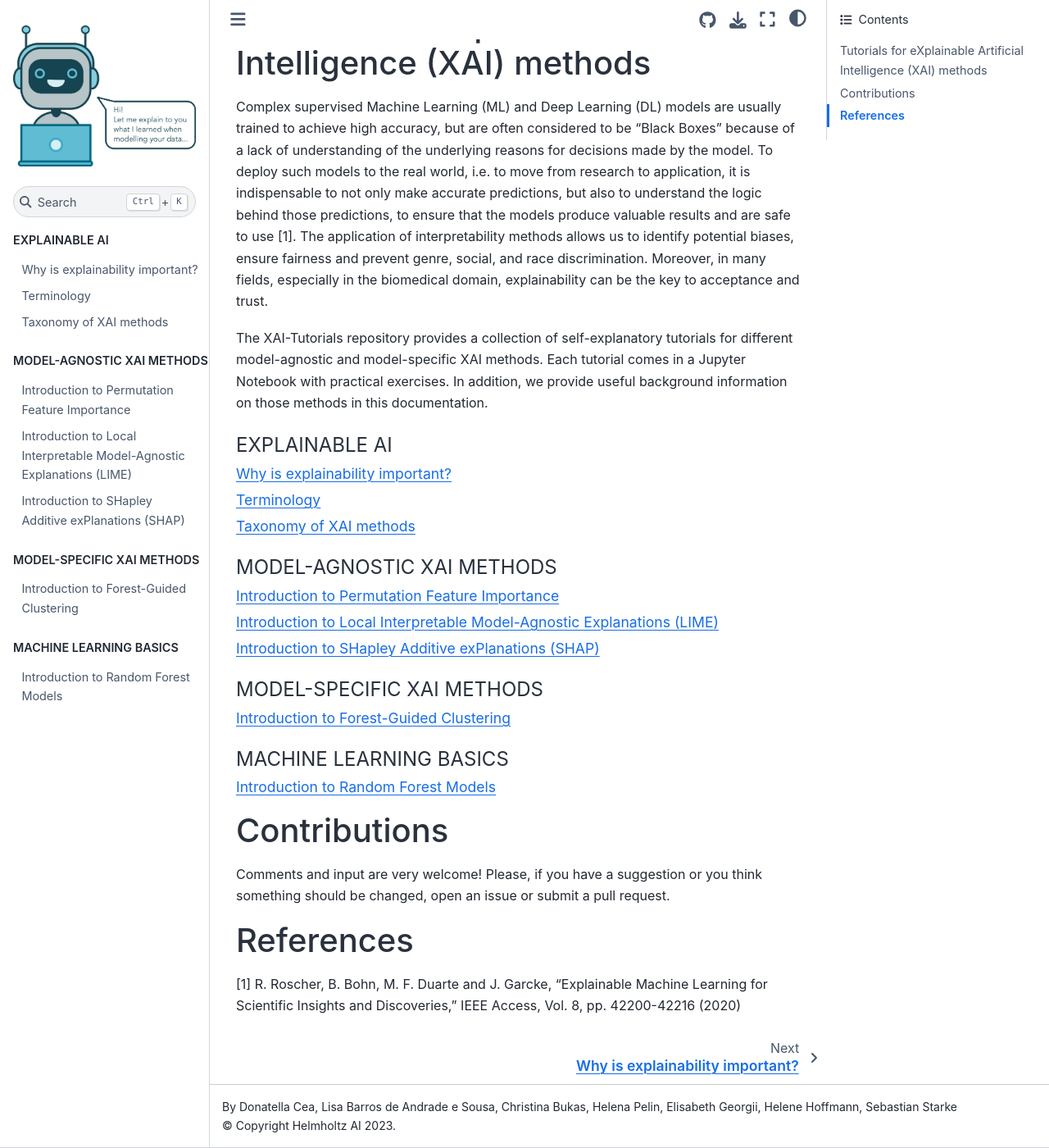
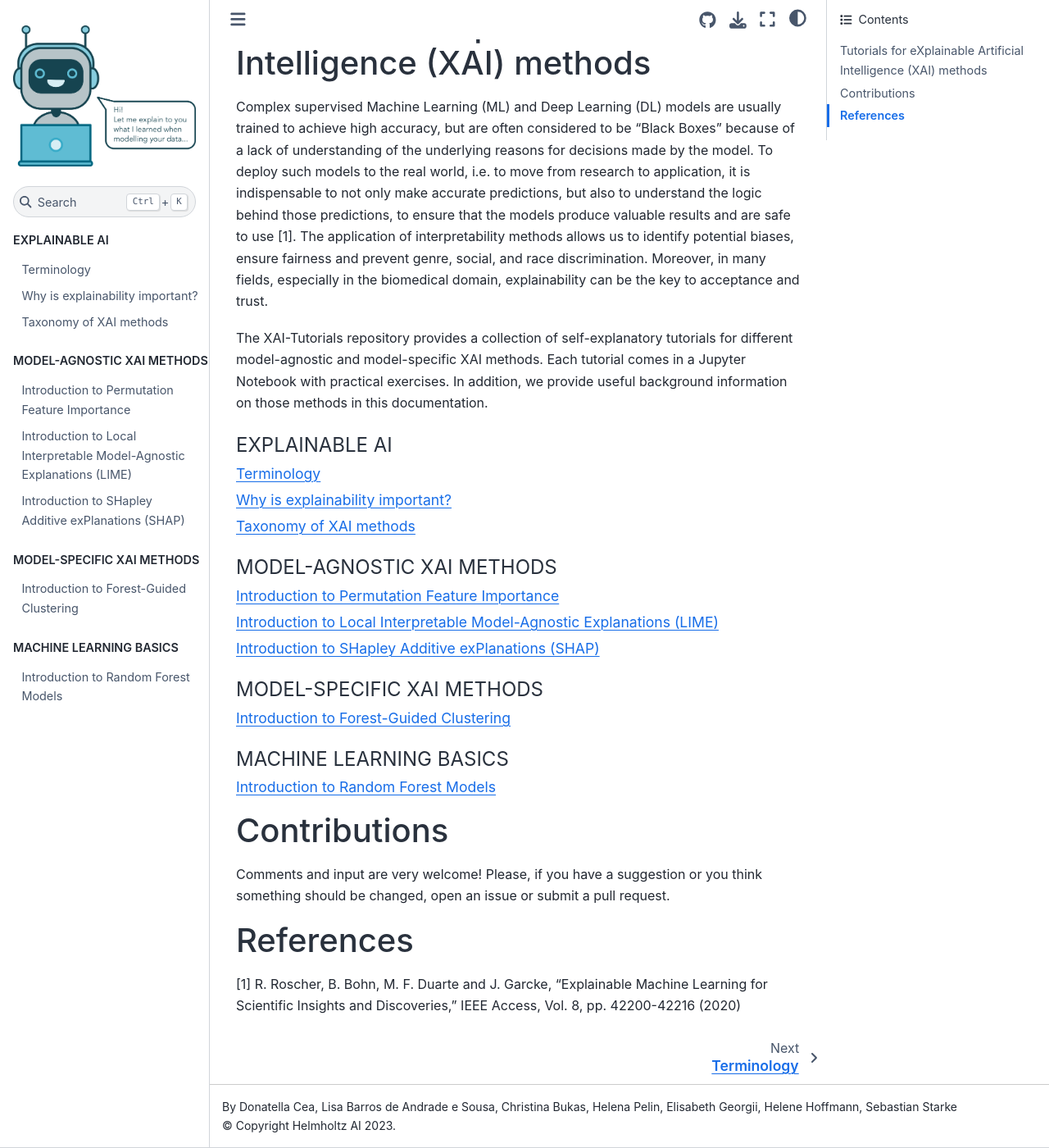
Before and after one commit to HelmholtzAI-Consultants-Munich/XAI-Tutorials, a Sphinx documentation site: the page built from docs/source/index.rst, in a window 1280 px wide and 1400 px high, scrolled down 64 px. Shown: the whole window at 82% size. Built offline with Sphinx 7.4.7 and the Sphinx Book theme 1.1.4, drawn with Linux system fonts in a browser that asks for light colours.

Commit message:
Switch order in index.rst

```diff
--- a/docs/source/index.rst
+++ b/docs/source/index.rst
@@ -22,8 +22,8 @@ In addition, we provide useful background information on those methods in this d
    :maxdepth: 1
    :caption: EXPLAINABLE AI
 
+   _xai/terminology.rst
    _xai/importance.rst
-   _xai/terminology.rst
    _xai/taxonomy_methods.rst
 
 
```
